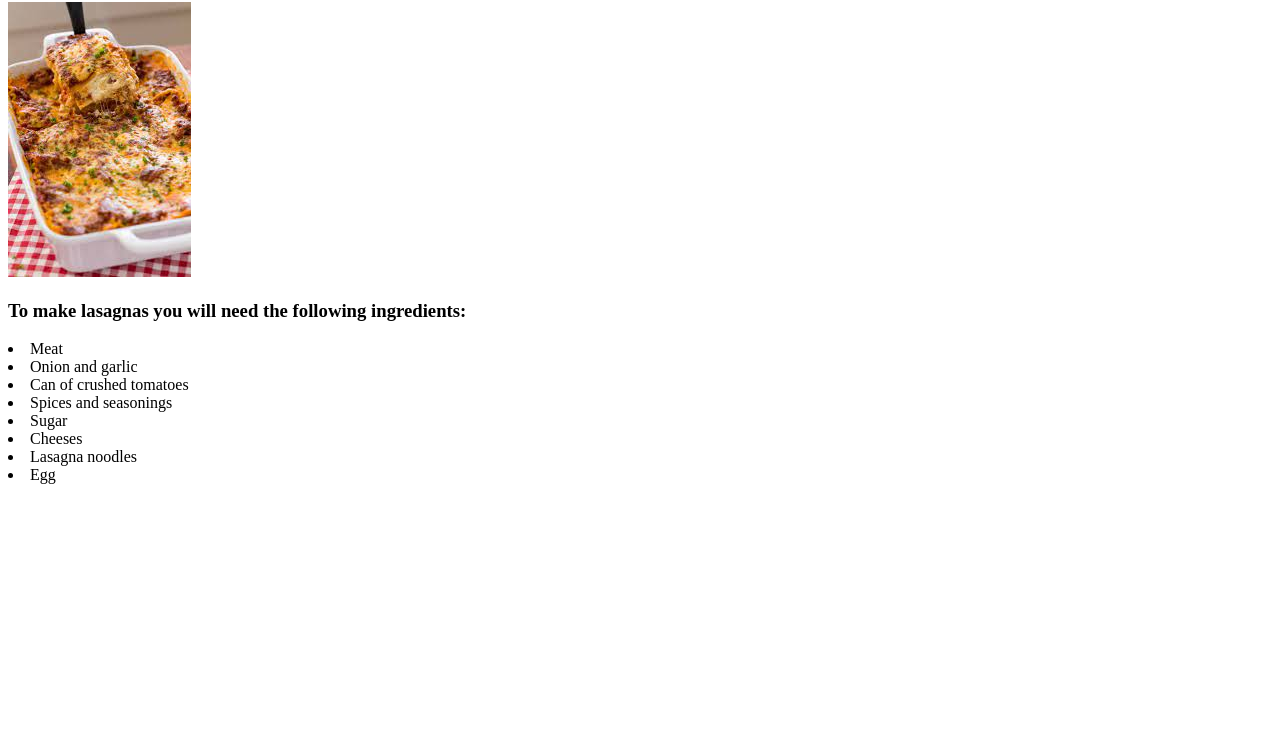
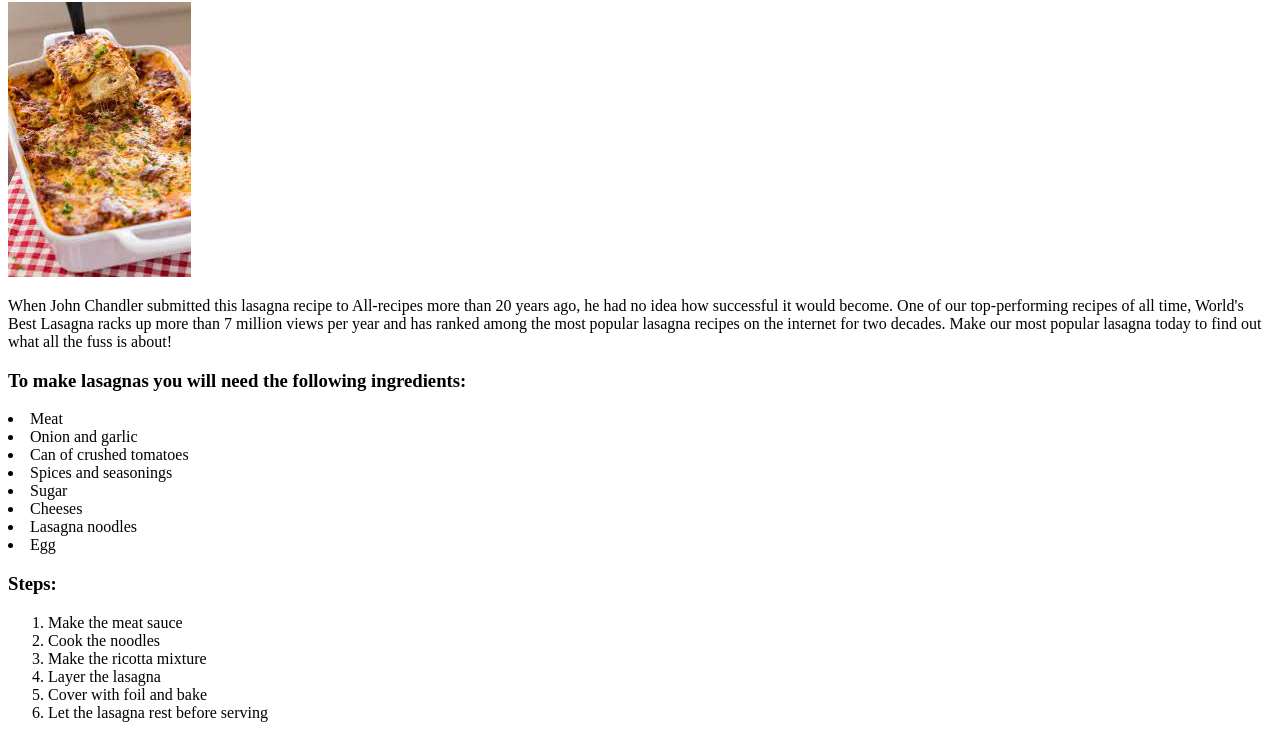
Before and after one commit to smoeek/odin-recepti, a plain HTML site: page recipes/lasagna.html in a window 1280 px wide. Shown: the part 78-816 px from the top of the page. Drawn offline with Linux system fonts and the light colour scheme.

Commit message:
Finish the lasagna file

```diff
--- a/recipes/lasagna.html
+++ b/recipes/lasagna.html
@@ -6,7 +6,17 @@
 </head>
 <body>
     <h1>Lasagna</h1>
-    <img src="../recipepics/lasagna.jpg">
+    <img src="../recipepics/lasagna.jpg" alt="Tasty Lasagna Pic">
+<p>When John Chandler submitted this lasagna recipe to All-recipes
+     more than 20 years ago, he had no idea how successful it would become.
+      One of our top-performing recipes of all time, World's Best Lasagna
+       racks up more than 7 million views per year and has ranked among
+        the most popular lasagna recipes on the internet for
+         two decades.
+
+    Make our most popular lasagna today to find
+     out what all the fuss is about!</p>
+
 <h3>To make lasagnas you will need the following ingredients:</h3>
 <un>
 
@@ -21,6 +31,16 @@
 
 </un>
 
+<h3>Steps:</h3>
+<ol>
+<li>Make the meat sauce</li>
+<li>Cook the noodles</li>
+<li>Make the ricotta mixture</li>
+<li>Layer the lasagna</li>
+<li>Cover with foil and bake</li>
+<li>Let the lasagna rest before serving</li>
+
+</ol>
 
 </body>
 </html>
```
Also changed, not shown: recipes/ustipci.html (+1 -0 lines).
